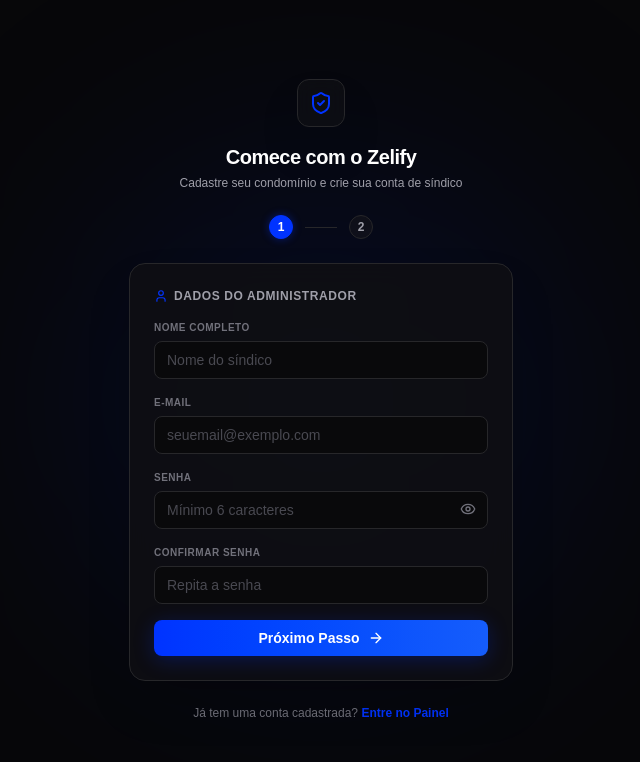
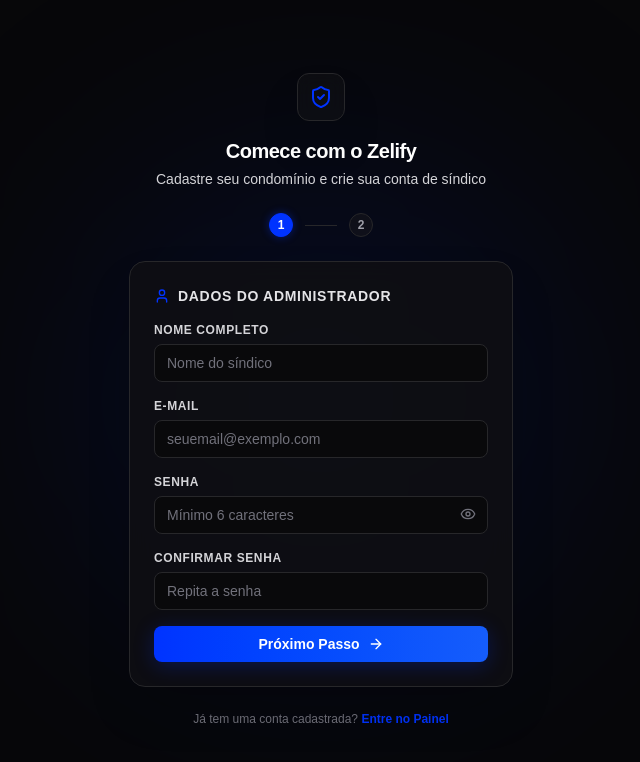
Before and after one commit to Leonardo-Tobias/Zelify, a Next.js app: page /cadastro in a window 1280 px wide. Shown: the top 762 px of the page, without its empty margins (319-959 px from the left). Built offline with nearby package versions, Linux system fonts and the light colour scheme; no server answers.

Commit message:
style: increase font sizes and contrast of form labels and helper texts for better accessibility

```diff
--- a/src/app/cadastro/page.tsx
+++ b/src/app/cadastro/page.tsx
@@ -125,7 +125,7 @@
             <ShieldCheck className="w-6 h-6" />
           </div>
           <h1 className="text-xl font-bold tracking-tight text-white">Comece com o Zelify</h1>
-          <p className="text-xs text-zinc-400 mt-1 font-medium">
+          <p className="text-sm text-zinc-300 mt-1 font-medium">
             Cadastre seu condomínio e crie sua conta de síndico
           </p>
         </div>
@@ -164,13 +164,13 @@
           {/* PASSO 1: DADOS GESTOR */}
           {step === 1 && (
             <form onSubmit={handleNextStep} className="space-y-4">
-              <h3 className="text-xs font-bold uppercase tracking-wider text-zinc-400 flex items-center">
-                <User className="w-3.5 h-3.5 mr-1.5 text-[#0033FF]" />
+              <h3 className="text-sm font-bold uppercase tracking-wider text-zinc-200 flex items-center">
+                <User className="w-4 h-4 mr-2 text-[#0033FF]" />
                 Dados do Administrador
               </h3>
 
               <div>
-                <label htmlFor="nome" className="block text-[10px] font-bold uppercase tracking-wider text-zinc-500 mb-1.5">
+                <label htmlFor="nome" className="block text-xs font-bold uppercase tracking-wider text-zinc-300 mb-1.5">
                   Nome Completo
                 </label>
                 <input
@@ -179,13 +179,13 @@
                   placeholder="Nome do síndico"
                   value={nome}
                   onChange={(e) => setNome(e.target.value)}
-                  className="w-full px-3 py-2 bg-zinc-950 border border-zinc-800 rounded-lg text-sm text-white placeholder-zinc-650 focus:outline-none focus:ring-1 focus:ring-[#0033FF]/50 focus:border-[#0033FF]/50 hover:border-zinc-700 transition-all font-medium"
+                  className="w-full px-3 py-2 bg-zinc-950 border border-zinc-800 rounded-lg text-sm text-white placeholder-zinc-500 focus:outline-none focus:ring-1 focus:ring-[#0033FF]/50 focus:border-[#0033FF]/50 hover:border-zinc-700 transition-all font-medium"
                   required
                 />
               </div>
 
               <div>
-                <label htmlFor="email" className="block text-[10px] font-bold uppercase tracking-wider text-zinc-500 mb-1.5">
+                <label htmlFor="email" className="block text-xs font-bold uppercase tracking-wider text-zinc-300 mb-1.5">
                   E-mail
                 </label>
                 <input
@@ -194,13 +194,13 @@
                   placeholder="seuemail@exemplo.com"
                   value={email}
                   onChange={(e) => setEmail(e.target.value)}
-                  className="w-full px-3 py-2 bg-zinc-950 border border-zinc-800 rounded-lg text-sm text-white placeholder-zinc-650 focus:outline-none focus:ring-1 focus:ring-[#0033FF]/50 focus:border-[#0033FF]/50 hover:border-zinc-700 transition-all font-medium"
+                  className="w-full px-3 py-2 bg-zinc-950 border border-zinc-800 rounded-lg text-sm text-white placeholder-zinc-500 focus:outline-none focus:ring-1 focus:ring-[#0033FF]/50 focus:border-[#0033FF]/50 hover:border-zinc-700 transition-all font-medium"
                   required
                 />
               </div>
 
               <div>
-                <label htmlFor="password" className="block text-[10px] font-bold uppercase tracking-wider text-zinc-500 mb-1.5">
+                <label htmlFor="password" className="block text-xs font-bold uppercase tracking-wider text-zinc-300 mb-1.5">
                   Senha
                 </label>
                 <div className="relative">
@@ -210,7 +210,7 @@
                     placeholder="Mínimo 6 caracteres"
                     value={password}
                     onChange={(e) => setPassword(e.target.value)}
-                    className="w-full pl-3 pr-10 py-2 bg-zinc-950 border border-zinc-800 rounded-lg text-sm text-white placeholder-zinc-650 focus:outline-none focus:ring-1 focus:ring-[#0033FF]/50 focus:border-[#0033FF]/50 hover:border-zinc-700 transition-all font-medium"
+                    className="w-full pl-3 pr-10 py-2 bg-zinc-950 border border-zinc-800 rounded-lg text-sm text-white placeholder-zinc-500 focus:outline-none focus:ring-1 focus:ring-[#0033FF]/50 focus:border-[#0033FF]/50 hover:border-zinc-700 transition-all font-medium"
                     required
                   />
                   <button
@@ -224,7 +224,7 @@
               </div>
 
               <div>
-                <label htmlFor="confirmPassword" className="block text-[10px] font-bold uppercase tracking-wider text-zinc-500 mb-1.5">
+                <label htmlFor="confirmPassword" className="block text-xs font-bold uppercase tracking-wider text-zinc-300 mb-1.5">
                   Confirmar Senha
                 </label>
                 <input
@@ -233,7 +233,7 @@
                   placeholder="Repita a senha"
                   value={confirmPassword}
                   onChange={(e) => setConfirmPassword(e.target.value)}
-                  className="w-full px-3 py-2 bg-zinc-950 border border-zinc-800 rounded-lg text-sm text-white placeholder-zinc-650 focus:outline-none focus:ring-1 focus:ring-[#0033FF]/50 focus:border-[#0033FF]/50 hover:border-zinc-700 transition-all font-medium"
+                  className="w-full px-3 py-2 bg-zinc-950 border border-zinc-800 rounded-lg text-sm text-white placeholder-zinc-500 focus:outline-none focus:ring-1 focus:ring-[#0033FF]/50 focus:border-[#0033FF]/50 hover:border-zinc-700 transition-all font-medium"
                   required
                 />
               </div>
@@ -251,13 +251,13 @@
           {/* PASSO 2: DADOS CONDOMÍNIO */}
           {step === 2 && (
             <form onSubmit={handleCadastro} className="space-y-4">
-              <h3 className="text-xs font-bold uppercase tracking-wider text-zinc-400 flex items-center">
-                <Building className="w-3.5 h-3.5 mr-1.5 text-[#0033FF]" />
+              <h3 className="text-sm font-bold uppercase tracking-wider text-zinc-200 flex items-center">
+                <Building className="w-4 h-4 mr-2 text-[#0033FF]" />
                 Dados do Condomínio
               </h3>
 
               <div>
-                <label htmlFor="condoNome" className="block text-[10px] font-bold uppercase tracking-wider text-zinc-500 mb-1.5">
+                <label htmlFor="condoNome" className="block text-xs font-bold uppercase tracking-wider text-zinc-300 mb-1.5">
                   Nome do Condomínio
                 </label>
                 <input
@@ -266,13 +266,13 @@
                   placeholder="Ex: Residencial Flores"
                   value={condominioNome}
                   onChange={(e) => handleCondoNameChange(e.target.value)}
-                  className="w-full px-3 py-2 bg-zinc-950 border border-zinc-800 rounded-lg text-sm text-white placeholder-zinc-650 focus:outline-none focus:ring-1 focus:ring-[#0033FF]/50 focus:border-[#0033FF]/50 hover:border-zinc-700 transition-all font-medium"
+                  className="w-full px-3 py-2 bg-zinc-950 border border-zinc-800 rounded-lg text-sm text-white placeholder-zinc-500 focus:outline-none focus:ring-1 focus:ring-[#0033FF]/50 focus:border-[#0033FF]/50 hover:border-zinc-700 transition-all font-medium"
                   required
                 />
               </div>
 
               <div>
-                <label htmlFor="condoSlug" className="block text-[10px] font-bold uppercase tracking-wider text-zinc-500 mb-1.5">
+                <label htmlFor="condoSlug" className="block text-xs font-bold uppercase tracking-wider text-zinc-300 mb-1.5">
                   Endereço de Acesso (Slug da URL)
                 </label>
                 <div className="relative flex items-center">
@@ -285,17 +285,17 @@
                     placeholder="nome-do-condominio"
                     value={condominioSlug}
                     onChange={(e) => setCondominioSlug(e.target.value.toLowerCase().replace(/[^a-z0-9-]/g, ''))}
-                    className="w-full pl-6 pr-3 py-2 bg-zinc-950 border border-zinc-800 rounded-lg text-sm text-white placeholder-zinc-650 focus:outline-none focus:ring-1 focus:ring-[#0033FF]/50 focus:border-[#0033FF]/50 hover:border-zinc-700 transition-all font-mono"
+                    className="w-full pl-6 pr-3 py-2 bg-zinc-950 border border-zinc-800 rounded-lg text-sm text-white placeholder-zinc-500 focus:outline-none focus:ring-1 focus:ring-[#0033FF]/50 focus:border-[#0033FF]/50 hover:border-zinc-700 transition-all font-mono"
                     required
                   />
                 </div>
-                <p className="text-[9px] text-zinc-500 mt-1">
-                  Seus moradores acessarão por: <span className="font-mono text-zinc-400">/{condominioSlug || '...' }</span>
+                <p className="text-xs text-zinc-400 mt-1.5 font-medium leading-relaxed">
+                  Seus moradores acessarão por: <span className="font-mono text-zinc-300">/{condominioSlug || '...' }</span>
                 </p>
               </div>
 
               <div>
-                <label htmlFor="codigoAcesso" className="block text-[10px] font-bold uppercase tracking-wider text-zinc-500 mb-1.5">
+                <label htmlFor="codigoAcesso" className="block text-xs font-bold uppercase tracking-wider text-zinc-300 mb-1.5">
                   Código de Validação dos Moradores
                 </label>
                 <div className="relative">
@@ -306,12 +306,12 @@
                     maxLength={4}
                     value={codigoAcesso}
                     onChange={(e) => setCodigoAcesso(e.target.value.replace(/\D/g, ''))}
-                    className="w-full pl-3 pr-10 py-2 bg-zinc-950 border border-zinc-800 rounded-lg text-sm text-white placeholder-zinc-650 focus:outline-none focus:ring-1 focus:ring-[#0033FF]/50 focus:border-[#0033FF]/50 hover:border-zinc-700 transition-all font-medium tracking-wider"
+                    className="w-full pl-3 pr-10 py-2 bg-zinc-950 border border-zinc-800 rounded-lg text-sm text-white placeholder-zinc-500 focus:outline-none focus:ring-1 focus:ring-[#0033FF]/50 focus:border-[#0033FF]/50 hover:border-zinc-700 transition-all font-medium tracking-wider"
                     required
                   />
                   <Key className="absolute right-3 top-2.5 text-zinc-600 w-4 h-4" />
                 </div>
-                <p className="text-[9px] text-zinc-500 mt-1">
+                <p className="text-xs text-zinc-400 mt-1.5 font-medium leading-relaxed">
                   Código que os moradores usarão para liberar o envio de chamados.
                 </p>
               </div>
```
Also changed, not shown: src/app/login/page.tsx (+4 -4 lines).
